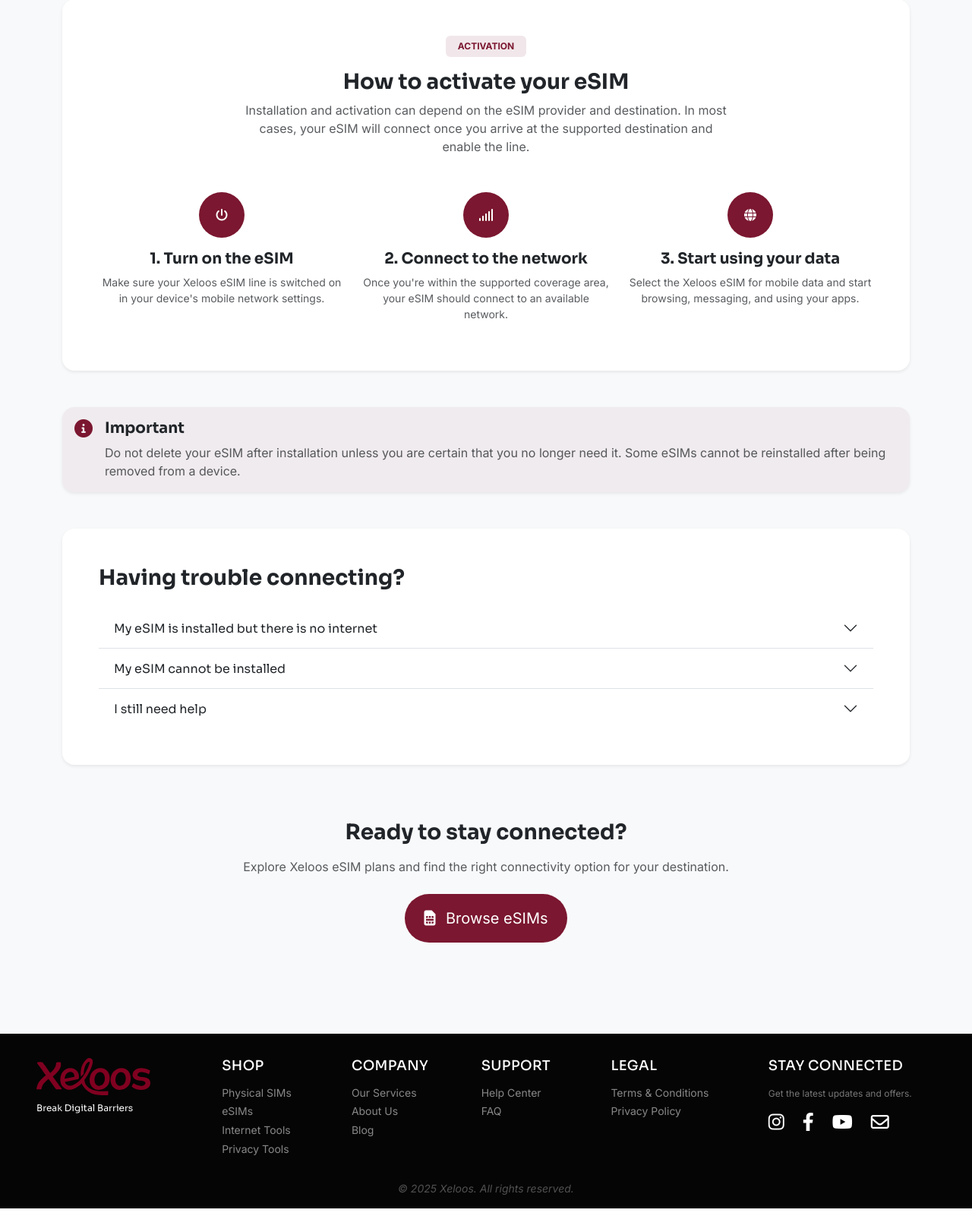
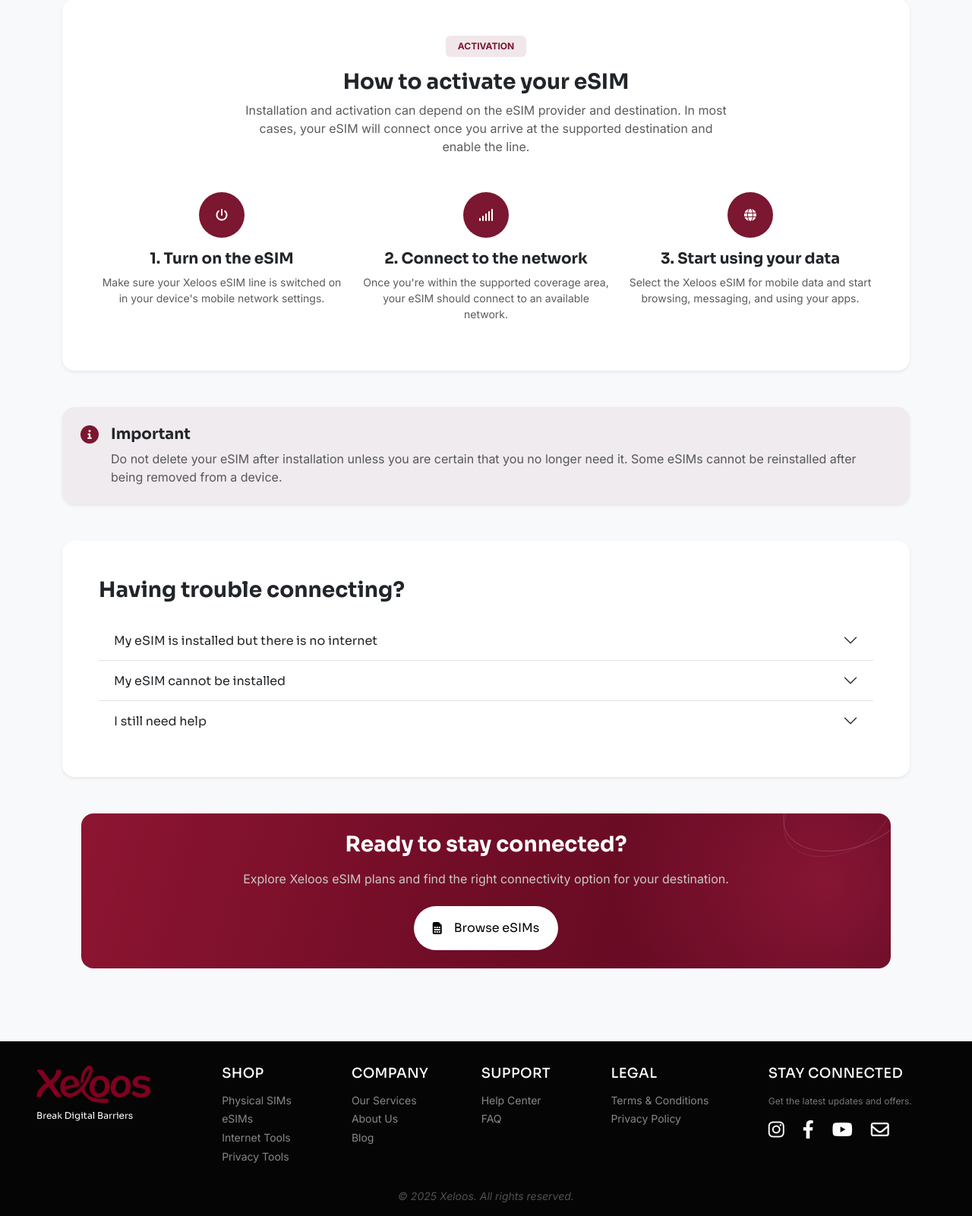
Before and after one commit to devbros595/xeloos-store, a Django app: page /install-esim/ in a window 1280 px wide. Shown: the part 2929-4530 px from the top of the page at 76% size. Run offline with Django 5.2, Linux system fonts and the light colour scheme; data that the repository does not hold is empty.

Commit message:
animation on install-esim-page

```diff
--- a/store/templates/store/installing-esim.html
+++ b/store/templates/store/installing-esim.html
@@ -4,6 +4,90 @@
 {% endblock %}
 
 {% block content %}
+
+<style>
+    .icon-bg-circle {
+        width: 45px;
+        height: 45px;
+        background: #7B1730;
+        border-radius: 50%;
+        display: flex;
+        align-items: center;
+        justify-content: center;
+        color: #fff;
+        flex-shrink: 0;
+    }
+
+    .btn {
+        background: rgb(255, 255, 255);
+        display: inline-flex;
+        gap: 0.5rem;
+        align-items: center;
+        padding: 0.7rem 2rem;
+        border-radius: 50px;
+        color: #000000;
+        font-family: var(--primary-font);
+        font-size: 16px;
+        text-decoration: none;
+        transition: 0.3s ease;
+    }
+
+    .btn:hover {
+        background: #9f1e3e;
+        transform: translateY(-2px);
+        color: #fff;
+    }
+
+    .stay-connected {
+        position: relative;
+        color: #fff;
+        width: calc(100% - 50px);
+        margin: 5px auto 0;
+        border-radius: 1rem;
+        overflow: hidden;
+        background: radial-gradient(circle at 92% 45%, rgba(180, 35, 75, 0.45), transparent 28%), linear-gradient(105deg, #8d1532 0%, #720d27 45%, #5d0920 100%);
+    }
+
+    .stay-connected::before {
+        content: "";
+        position: absolute;
+        width: 180px;
+        height: 110px;
+        right: -35px;
+        top: -65px;
+        border: 1px solid rgba(255, 255, 255, 0.16);
+        border-radius: 50%;
+        transform: rotate(-20deg);
+    }
+
+    .stay-connected::after {
+        content: "";
+        position: absolute;
+        width: 150px;
+        height: 100px;
+        right: -5px;
+        top: -48px;
+        border: 1px solid rgba(255, 255, 255, 0.08);
+        border-radius: 50%;
+        transform: rotate(-25deg);
+    }
+
+    .stay-connected p {
+        color: #c9c8c8;
+    }
+
+    @media (max-width: 756px) {
+        .stay-connected {
+            padding: 1rem 2rem;
+        }
+
+        .stay-connected .btn{
+            margin-top: 2rem;
+        }
+
+    }
+</style>
+
 <main class="store-main">
     <section class="sim-store-navbar">
         <div class="container-fluid d-flex flex-column gap-4" data-aos="fade-down">
@@ -22,10 +106,10 @@
     </section>
 
     <section class="py-5 bg-light">
-        <div class="container py-lg-5">
+        <div class="container py-5">
 
             <!-- Header -->
-            <div class="text-center mb-5">
+            <div class="text-center mb-5" data-aos="fade-up" data-aos-delay="100">
                 <span class="badge px-3 py-2 mb-3" style="background: rgba(123, 23, 48, 0.1); color: #7B1730;">
                     eSIM INSTALLATION GUIDE
                 </span>
@@ -477,7 +565,7 @@
 
 
             <!-- Important Note -->
-            <div class="alert border-0 rounded-4 shadow-sm mb-5" style="background: rgba(123, 23, 48, 0.06);">
+            <div class="p-4 border-0 rounded-4 shadow-sm mb-5" data-aos="fade-up" data-aos-delay="100" style="background: rgba(123, 23, 48, 0.06);">
 
                 <div class="d-flex">
                     <i class="fas fa-info-circle fs-4 me-3" style="color: #7B1730;"></i>
@@ -572,20 +660,19 @@
 
 
             <!-- CTA -->
-            <div class="text-center py-4">
+            <div class="text-center py-4 stay-connected" data-aos="fade-up" data-aos-delay="300">
 
                 <h3 class="fw-bold mb-3">
                     Ready to stay connected?
                 </h3>
 
-                <p class="text-muted mb-4">
+                <p class="mb-4">
                     Explore Xeloos eSIM plans and find the right connectivity
                     option for your destination.
                 </p>
 
-                <a href="{% url 'store-category' %}?type=esim" class="btn btn-lg px-4 py-3 rounded-pill text-white"
-                    style="background: #7B1730;">
-                    <i class="fas fa-sim-card me-2"></i>
+                <a href="{% url 'store-category' %}?type=esim" class="btn px-4 py-3">
+                    <i class=" fas fa-sim-card me-2"></i>
                     Browse eSIMs
                 </a>
 
```
Also changed, not shown: other parts of store/templates/store/installing-esim.html (+20 -16 lines).
